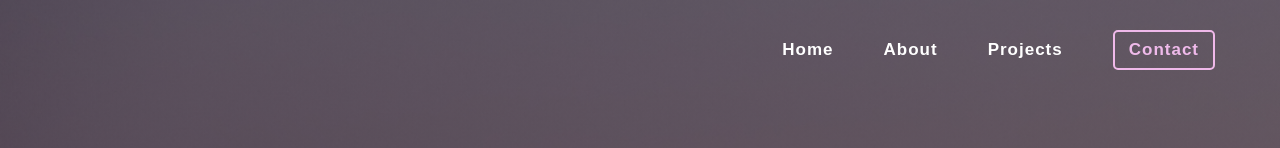
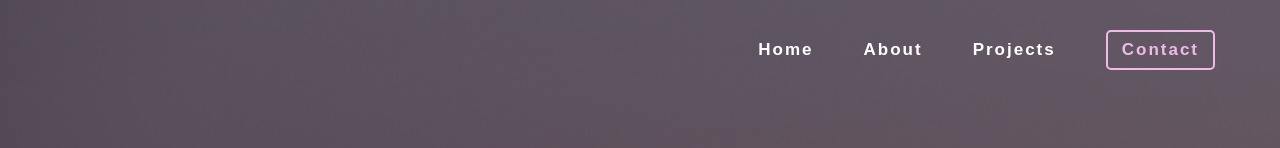
Before and after one commit to NauanyC/portfolio, a React (Vite) app: page / in a window 1280 px wide. Shown: the top 148 px of the page. Built offline with nearby package versions, Linux system fonts and the light colour scheme.

Commit message:
style: increase letter spacing

```diff
--- a/src/components/Navbar/styles.ts
+++ b/src/components/Navbar/styles.ts
@@ -10,7 +10,7 @@ export const Container = styled.ul`
   padding: 0px 40px;
 
   font-weight: 700;
-  letter-spacing: 1px;
+  letter-spacing: 2px;
 
   li {
     margin: 25px;
```
